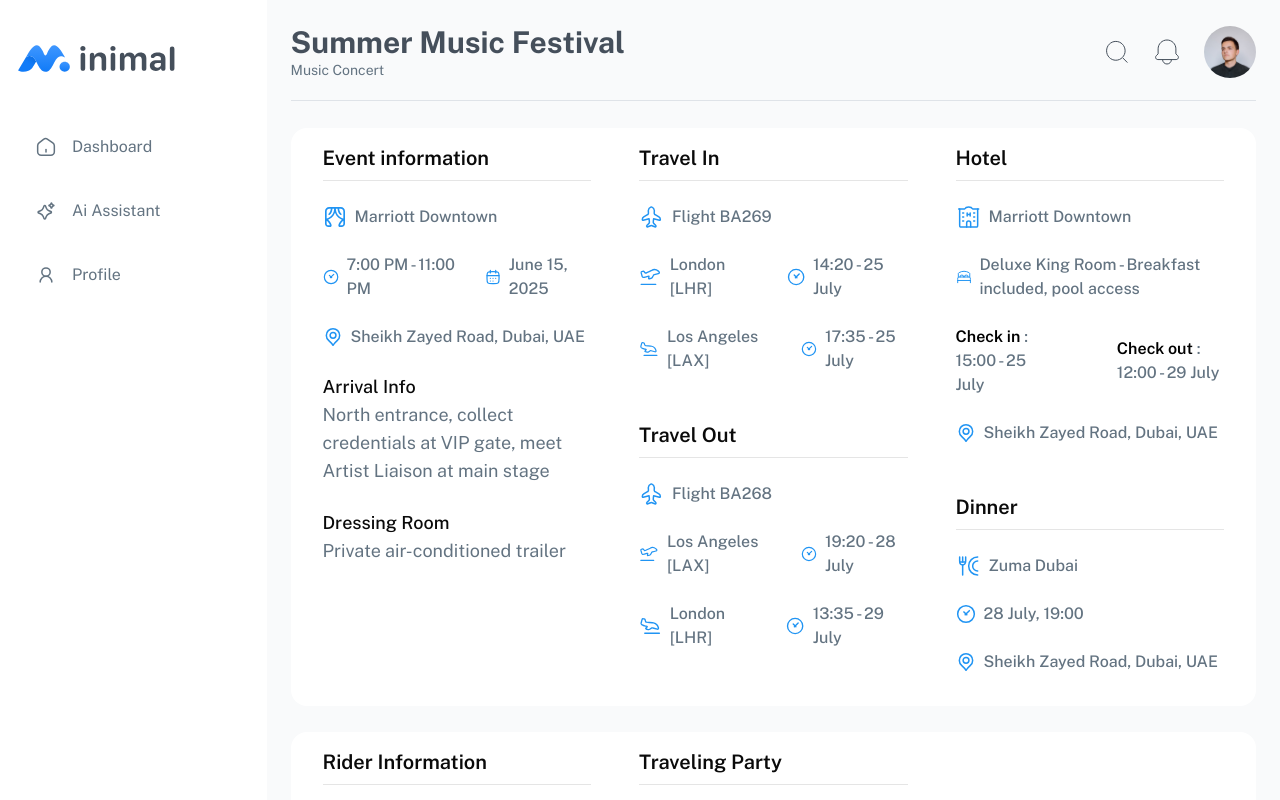
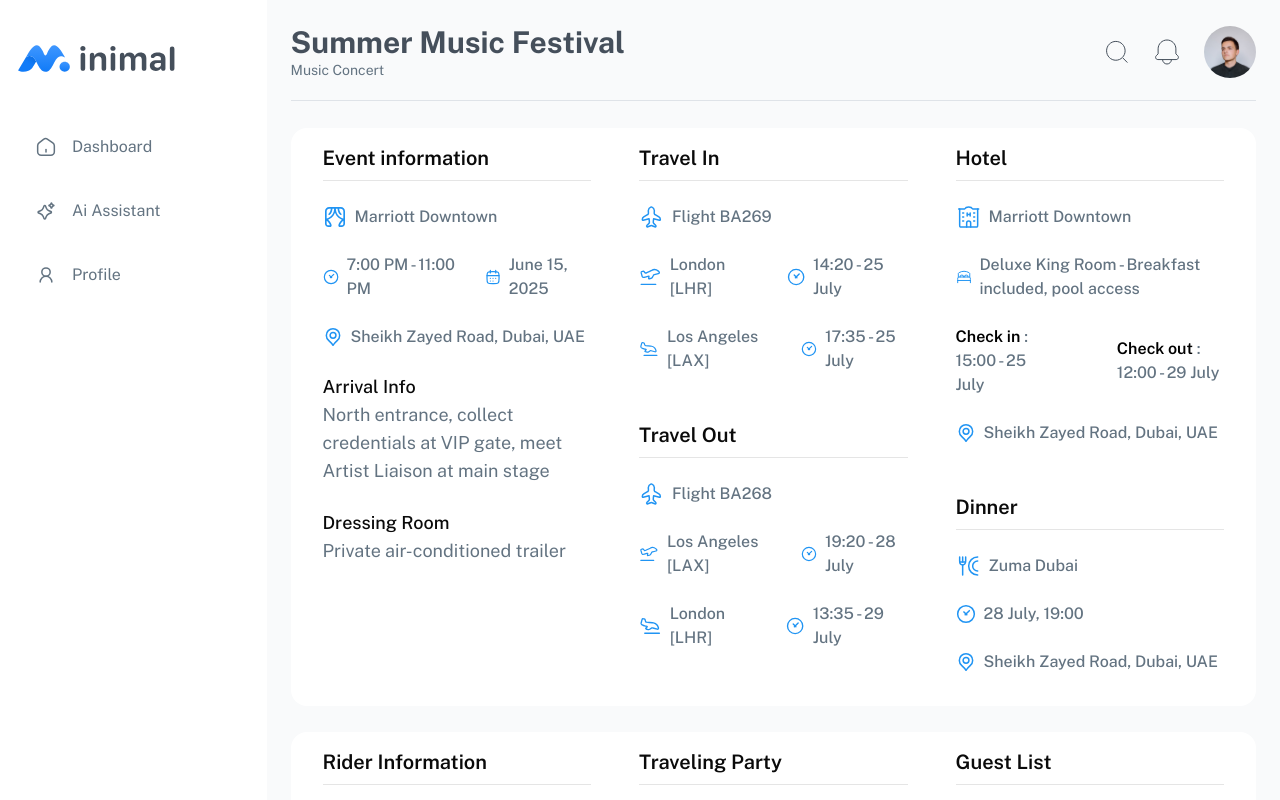
Before and after one commit to arafat22184/minimal-frontend, a React (Vite) app: page /event/6527c7d2e0b5f8a7c9d1e2f3 in a window 1280 px wide. Built offline with nearby package versions, Linux system fonts and the light colour scheme.

Commit message:
added: guest list info and scrollbar hidden

```diff
--- /dev/null
+++ b/src/ScrollBarHidden.css
@@ -0,0 +1,12 @@
+/* Hide scrollbar only for specific elements */
+.scrollbar-hidden {
+  -ms-overflow-style: none;
+  /* IE and Edge */
+  scrollbar-width: none;
+  /* Firefox */
+}
+
+.scrollbar-hidden::-webkit-scrollbar {
+  display: none;
+  /* Chrome, Safari, Opera */
+}
--- /dev/null
+++ b/src/components/dashboard/EventDetails/GuestList.jsx
@@ -0,0 +1,33 @@
+import React from "react";
+import EventDetailsBlueProfileSVG from "../../SVG/DashboardSvg/EventDetailsSVG/EventDetailsBlueProfileSVG";
+import { FaCircle } from "react-icons/fa";
+import EventDetailsBlueContactSVG from "../../SVG/DashboardSvg/EventDetailsSVG/EventDetailsBlueContactSVG";
+
+const GuestList = ({ guestList }) => {
+  return (
+    <div>
+      <h3 className="font-semibold text-xl mb-2">Guest List</h3>
+      <hr />
+      {/* Details */}
+      <div className="space-y-6 mt-6">
+        {guestList.map((guest) => (
+          <div className="flex items-center justify-between">
+            {/* Name */}
+            <div className="flex items-center gap-2 text-[#637381] font-medium">
+              <EventDetailsBlueProfileSVG />
+              {guest.name} <FaCircle size={4} color="#C4CDD5" /> {guest.status}
+            </div>
+
+            {/* Contact Number */}
+            <div className="flex items-center gap-2 text-[#637381] font-medium">
+              <EventDetailsBlueContactSVG />
+              {guest.contactNumber}
+            </div>
+          </div>
+        ))}
+      </div>
+    </div>
+  );
+};
+
+export default GuestList;
--- a/src/layout/Dashboard.jsx
+++ b/src/layout/Dashboard.jsx
@@ -1,4 +1,5 @@
 import React from "react";
+import "../ScrollBarHidden.css";
 import { Outlet } from "react-router";
 import { Sidebar } from "../components/dashboard/Sidebar";
 import DashboardHeader from "../components/dashboard/DashboardHeader";
@@ -15,7 +16,7 @@
           <DashboardHeader />
         </div>
 
-        <div className="h-[calc(100vh-100px)] w-full overflow-y-auto px-6 py-7">
+        <div className="h-[calc(100vh-100px)] w-full overflow-y-auto px-6 py-7 scrollbar-hidden">
           <Outlet />
         </div>
       </div>
--- a/src/pages/dashboard/EventDetails.jsx
+++ b/src/pages/dashboard/EventDetails.jsx
@@ -8,6 +8,7 @@
 import Dinner from "../../components/dashboard/EventDetails/Dinner";
 import RiderInformation from "../../components/dashboard/EventDetails/RiderInformation";
 import TravelingParty from "../../components/dashboard/EventDetails/TravelingParty";
+import GuestList from "../../components/dashboard/EventDetails/GuestList";
 
 const EventDetails = () => {
   const {
@@ -50,6 +51,9 @@
 
         {/* Traveling Party */}
         <TravelingParty travelingParty={travelingParty} />
+
+        {/* Guest List */}
+        <GuestList guestList={guestList} />
       </div>
     </div>
   );
```
